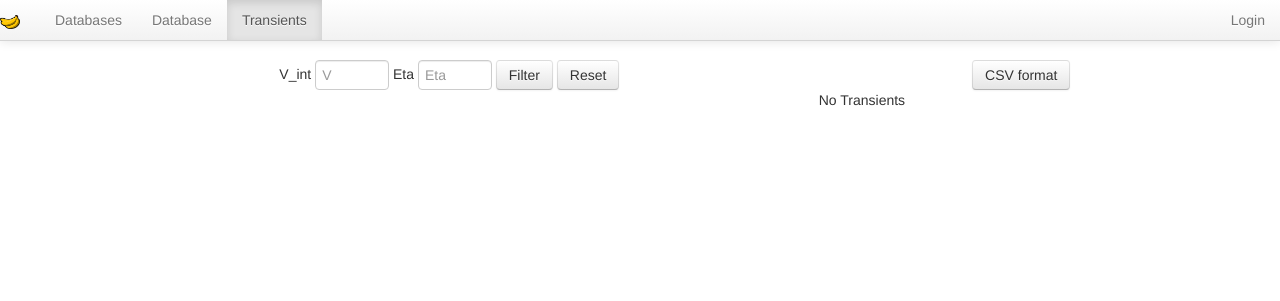
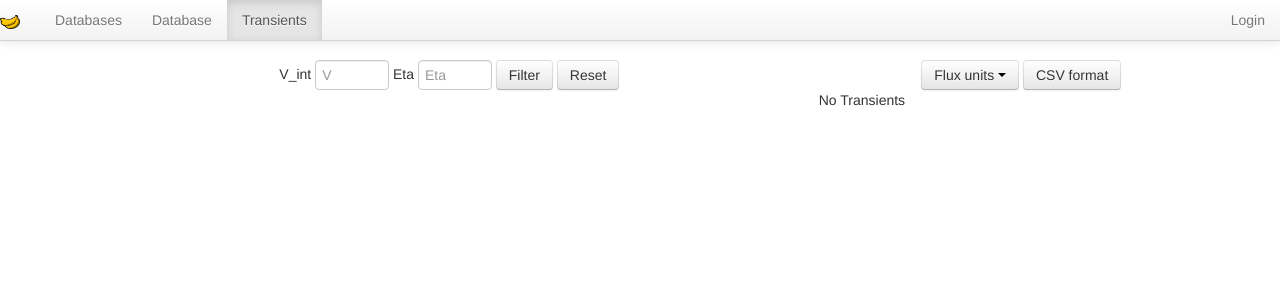
Before and after one commit to transientskp/banana, a Django app: template banana/templates/banana/assocxtrsource_list.html in a window 1280 px wide. Shown: the top 301 px of the page. Run offline with Django 3.2, Linux system fonts and the light colour scheme; the template is opened without the code that fills it, so the values that code supplies are empty; some libraries are stand-ins or nearby versions.

Commit message:
Use flux_units templatetag on transients-ng view.

```diff
--- a/banana/templates/banana/assocxtrsource_list.html
+++ b/banana/templates/banana/assocxtrsource_list.html
@@ -4,6 +4,7 @@
 {% load units %}
 {% load tableheader %}
 {% load paginator %}
+{% load flux_units_dropdown %}
 
 {% block title %}Transients · Banana{% endblock title %}
 
@@ -36,6 +37,7 @@
     </div>
 
     <div class="span4 text-center">
+        {% flux_units_dropdown %}
         <a href="?format=csv{% if dataset %}&dataset={{ dataset }}{% endif %}"><button class="btn" type="button">CSV format</button></a>
     </div>
 
@@ -52,8 +54,8 @@
                 {% tableheader 'id' %}
                 {% tableheader 'runcat' %}
                 {% tableheader 'xtrsrc' %}
-                {% tableheader 'xtrsrc__f_peak' 'f_peak' %}
-                {% tableheader 'xtrsrc__f_int'  'f_int' %}
+                {% tableheader 'xtrsrc__f_peak' 'Peak flux (Jy)' %}
+                {% tableheader 'xtrsrc__f_int'  'Int. flux (Jy)' %}
                 {% tableheader 'xtrsrc__image__band__freq_central' 'freq_central' %}
                 {% tableheader 'xtrsrc__image__taustart_ts' 'taustart_ts' %}
                 {% tableheader 'xtrsrc__image__dataset' 'dataset' %}
@@ -67,13 +69,14 @@
             </thead>
 
             <tbody>
+            {% with request.GET.flux_prefix as prefix %}
             {% for object in object_list %}
             <tr>
                 <td>{{ object.id }}</td>
                 <td><a href="{% url 'runningcatalog' db_name object.runcat %}">{{ object.runcat }}</a></td>
                 <td><a href="{% url 'extractedsource' db_name object.xtrsrc %}">{{ object.xtrsrc }}</a></td>
-                <td>{{ object.xtrsrc.f_peak|stringformat:".3f" }}</td>
-                <td>{{ object.xtrsrc.f_int|stringformat:".3f" }}</td>
+                <td>{{ object.xtrsrc.f_peak|flux_unit:prefix|scientific }}</td>
+                <td>{{ object.xtrsrc.f_int|flux_unit:prefix|scientific }}</td>
                 <td>{{ object.xtrsrc.image.band.freq_central|scientific }}</td>
                 <td>{{ object.xtrsrc.image.taustart_ts }}</td>
                 <td>{{ object.xtrsrc.image.dataset.id }}</td>
@@ -85,6 +88,7 @@
                 <td>{{ object.eta_int|stringformat:".3f" }}</td>
             </tr>
             {% endfor %}
+            {% endwith %}
             </tbody>
         </table>
     </div>
```
